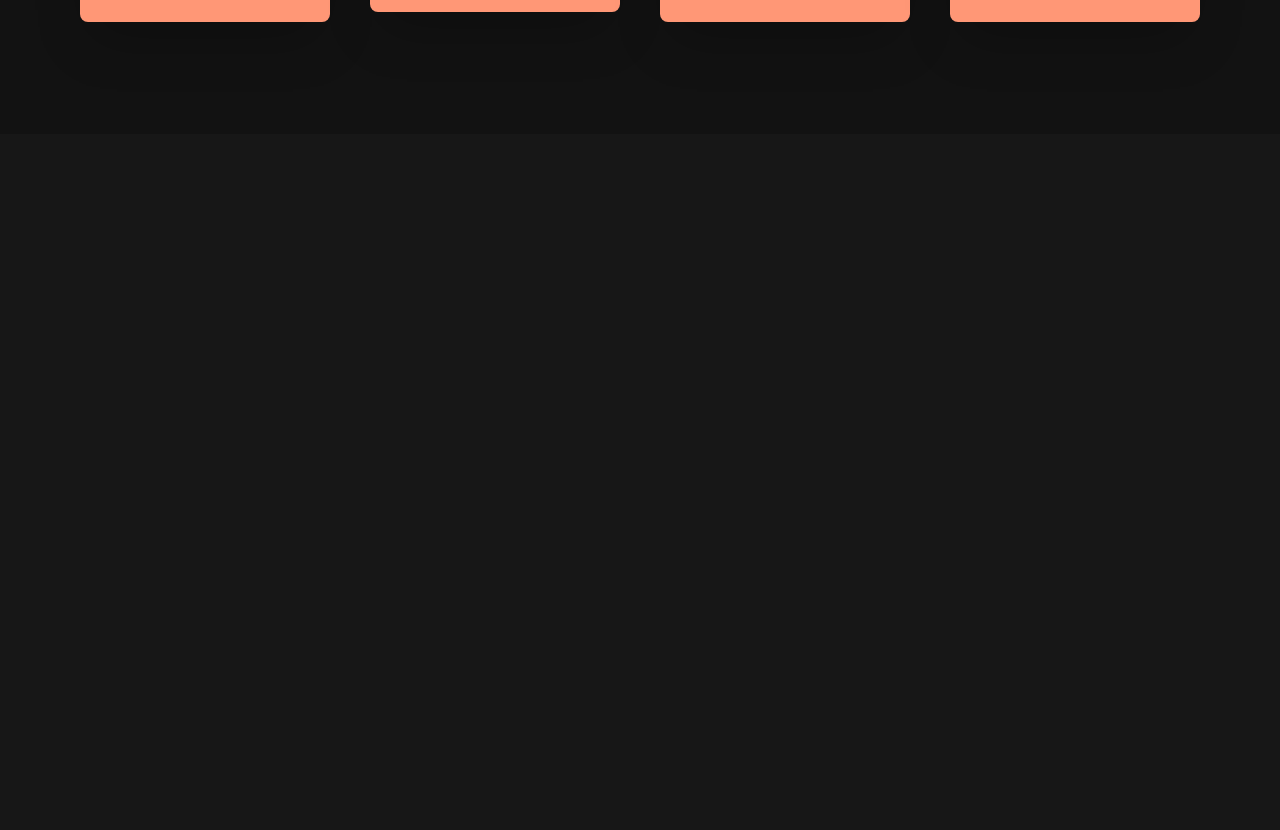
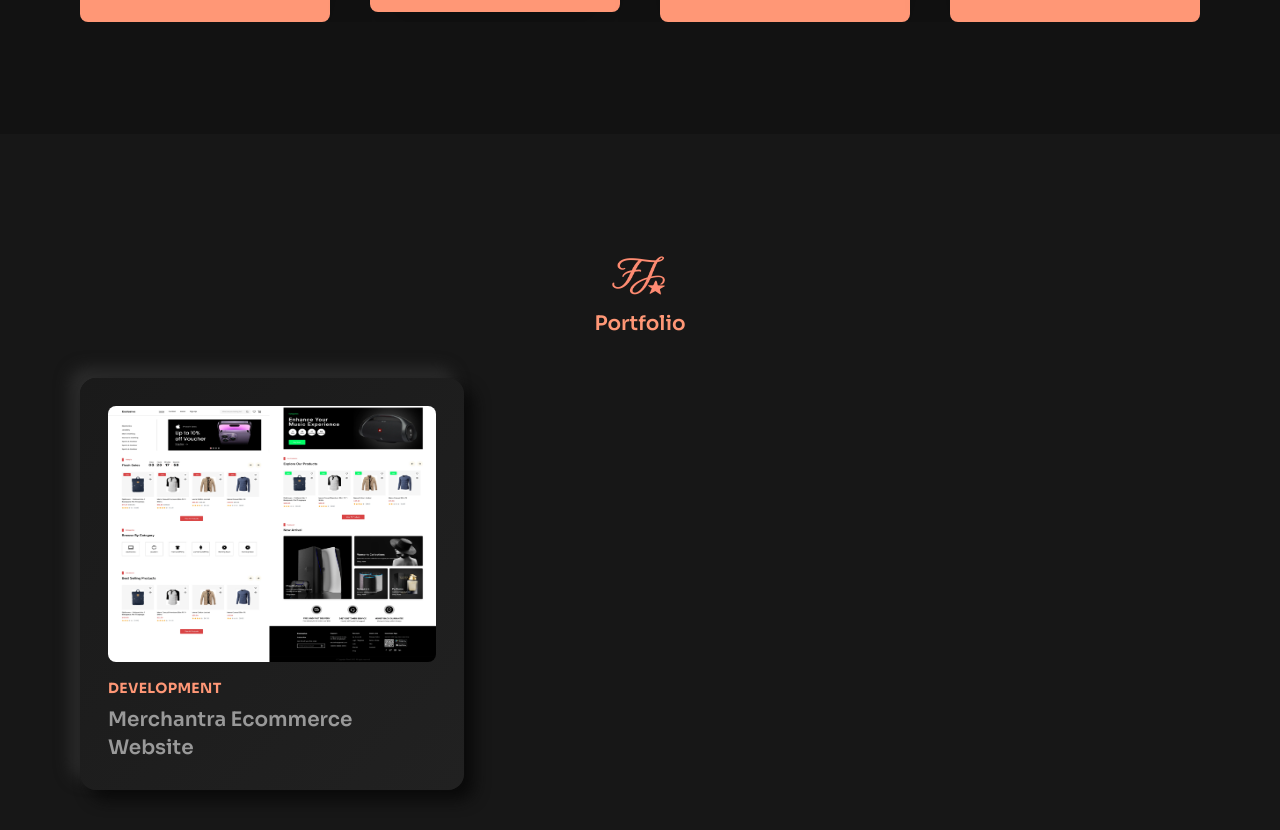
Before and after one commit to Fozan3060/my-portfolio-v2, a Next.js app: page / in a window 1280 px wide. Shown: the part 3440-4270 px from the top of the page. Before the commit the page ends 3574 px from the top, so only its background shows below. Built offline with nearby package versions, Linux system fonts and the light colour scheme.

Commit message:
feat: created and styled portfolio section

```diff
--- a/package.json
+++ b/package.json
@@ -18,6 +18,7 @@
     "react-dom": "^19.0.0",
     "react-icons": "^5.5.0",
     "react-intersection-observer": "^9.16.0",
+    "react-modal": "^3.16.3",
     "react-parallax-tilt": "^1.7.297",
     "sanity": "^3.92.0",
     "styled-components": "^6.1.18"
@@ -28,6 +29,7 @@
     "@types/node": "^20",
     "@types/react": "^19",
     "@types/react-dom": "^19",
+    "@types/react-modal": "^3.16.3",
     "eslint": "^9",
     "eslint-config-next": "15.3.3",
     "tailwindcss": "^4",
--- a/src/app/globals.css
+++ b/src/app/globals.css
@@ -13,6 +13,9 @@
   --breakpoint-small_phone: 350px;
   --breakpoint-medium_phone: 400px;
   --breakpoint-semi_lg:1150px;
+  --breakpoint-semi_md:990px;
+  --gradient-card-bg: linear-gradient(145deg, #1e2024, #23272b);
+  --shadow-neumorphic: 10px 10px 19px #1c1e22, -10px -10px 19px #262a2e;
 }
 
 .directional-overlay {
@@ -42,3 +45,22 @@
   overflow: hidden;
   background: url('/assets/hero.png');
 }
+
+.portfolioCard{
+  box-shadow: rgba(0, 0, 0, 0.15) 0px 5px 15px 0px;
+}
+
+@keyframes scaleIn {
+  0% {
+    transform: scale(0.5);
+    opacity: 0;
+  }
+  100% {
+    transform: scale(1);
+    opacity: 1;
+  }
+}
+
+.animate-scaleIn {
+  animation: scaleIn 0.3s ease-out forwards;
+}
--- a/src/app/layout.tsx
+++ b/src/app/layout.tsx
@@ -1,7 +1,6 @@
 import type { Metadata } from 'next'
 import { Sora } from 'next/font/google'
 import './globals.css'
-import Wrapper from '@/components/complex/Wrapper'
 import Header from '@/components/complex/Header'
 
 const sora = Sora({ subsets: ['latin'], variable: '--font-sora' })
@@ -20,7 +19,7 @@ export default function RootLayout ({
     <html lang='en'>
       <body className={`${sora.variable} antialiased bg-background font-sora`}>
         <Header />
-       {children}
+        {children}
       </body>
     </html>
   )
--- a/src/app/page.tsx
+++ b/src/app/page.tsx
@@ -1,5 +1,6 @@
 import AboutMe from "@/components/complex/AboutMe";
 import Herosection from "@/components/complex/Herosection";
+import Portfolio from "@/components/complex/Portfolio";
 import Services from "@/components/complex/Services";
 import LeftBanner from "@/components/compound/LeftBanner";
 import MiddleBanner from "@/components/compound/MiddleBanner";
@@ -14,6 +15,7 @@ export default function Home() {
     <AboutMe/>
     <Personalnfo/>
     <Services/>
+    <Portfolio/>
   </main>
   );
 }
--- /dev/null
+++ b/src/components/complex/Portfolio.tsx
@@ -0,0 +1,20 @@
+import React from 'react'
+import Logo from '../ui/Logo'
+import SectionHeading from '../ui/SectionHeading'
+import SectionWrapper from '../ui/SectionWrapper'
+import Wrapper from './Wrapper'
+import PortfolioCard from './PortfolioCard'
+
+const Portfolio = () => {
+  return (
+    <Wrapper>
+      <SectionWrapper>
+        <Logo src='/assets/logo2.png' classname='h-16 w-20 m-auto' />
+        <SectionHeading heading='Portfolio' />
+        <PortfolioCard />
+      </SectionWrapper>
+    </Wrapper>
+  )
+}
+
+export default Portfolio
--- /dev/null
+++ b/src/components/complex/PortfolioCard.tsx
@@ -0,0 +1,59 @@
+'use client'
+
+import React, { useState } from 'react'
+import Image from 'next/image'
+import { MdArrowOutward } from 'react-icons/md'
+import Modal from '../compound/Modal'
+import DirectionalButton from '../compound/DirectionalButton'
+import { FaArrowUpRightFromSquare } from 'react-icons/fa6'
+import PortfolioModal from '../compound/PortfolioModal'
+
+const skills = ['React', 'TypeScript', 'Tailwind CSS', 'Jest']
+
+const PortfolioCard = () => {
+  const [isOpen, setIsOpen] = useState(false)
+
+  return (
+    <>
+      <div
+        className='sm:w-96 rounded-2xl p-7 bg-gradient-to-br from-[#1A1A1A] to-[#212121]
+        shadow-[10px_10px_15px_#0A0A0A,-10px_-10px_15px_#2C2C2C]'
+      >
+        <div
+          className='w-full h-64 rounded-lg overflow-hidden mb-4'
+          onClick={() => setIsOpen(true)}
+        >
+          <Image
+            src={'/assets/MerchantraFinal.webp'}
+            width={400}
+            height={400}
+            className='w-full h-full cursor-pointer transition-transform duration-400 hover:scale-110'
+            alt='ProjectImage'
+          />
+        </div>
+
+        <h3 className='text-custom-orange mb-2 font-bold uppercase text-sm tracking-wide'>
+          Development
+        </h3>
+
+        <h2
+          className='text-xl font-semibold text-text1 hover:text-custom-orange transition-colors duration-500 cursor-pointer group'
+          onClick={() => setIsOpen(true)}
+        >
+          <span>
+            Merchantra Ecommerce Website
+            <MdArrowOutward className='transition-transform inline-block scale-0 ease-out group-hover:scale-125 group-hover:translate-x-1 ml-3 duration-300 mb-1' />
+          </span>
+        </h2>
+      </div>
+      <PortfolioModal
+        isOpen={isOpen}
+        setIsOpen={setIsOpen}
+        skills={skills}
+      />
+
+    </>
+  )
+}
+
+export default PortfolioCard
--- a/src/components/complex/Services.tsx
+++ b/src/components/complex/Services.tsx
@@ -96,7 +96,7 @@ const Services: React.FC = () => {
           <Logo src='/assets/logo2.png' classname='h-16 w-20 m-auto' />
           <SectionHeading heading='Services' />
 
-          <div className='grid grid-cols-1 sm:grid-cols-2 lg:grid-cols-3 xl:grid-cols-4 gap-10 px-[15px] sm:px-0   mx-auto items-center mt-20 '>
+          <div className='grid overflow-hidden grid-cols-1 sm:grid-cols-2 lg:grid-cols-3 xl:grid-cols-4 gap-10 px-[15px] sm:px-0   mx-auto items-center mt-20 '>
             {servicesData.map((service, index) => (
               <ServiceCard
                 key={index}
--- a/src/components/compound/DirectionalButton.tsx
+++ b/src/components/compound/DirectionalButton.tsx
@@ -5,9 +5,10 @@ import Button from '@/components/ui/Button'
 import { div } from 'framer-motion/client'
 
 type DirectionalButtonType = {
-  label: string
+  label?: string
+  children?: React.ReactNode
 }
-const DirectionalButton: React.FC<DirectionalButtonType> = ({ label }) => {
+const DirectionalButton: React.FC<DirectionalButtonType> = ({ label , children}) => {
   const wrapperRef = useRef<HTMLDivElement>(null)
   const [transform, setTransform] = useState('')
 
@@ -46,7 +47,10 @@ const DirectionalButton: React.FC<DirectionalButtonType> = ({ label }) => {
       <Button
         label={label}
         className=' relative text-nowrap top-0 font-semibold text-background hover:text-background h-14 z-10 bg-transparent cursor-pointer'
-      />
+
+      >
+        {children}
+      </Button>
     </div>
   )
 }
--- /dev/null
+++ b/src/components/compound/Modal.tsx
@@ -0,0 +1,60 @@
+'use client'
+
+import { useEffect } from 'react'
+import { motion, AnimatePresence } from 'framer-motion'
+import Button from '../ui/Button'
+
+interface ModalProps {
+  isOpen: boolean
+  onClose: () => void
+  children: React.ReactNode
+}
+
+const Modal = ({ isOpen, onClose, children }: ModalProps) => {
+  useEffect(() => {
+    const handleEsc = (e: KeyboardEvent) => {
+      if (e.key === 'Escape') onClose()
+    }
+    if (isOpen) document.addEventListener('keydown', handleEsc)
+    return () => document.removeEventListener('keydown', handleEsc)
+  }, [isOpen, onClose])
+
+  return (
+    <AnimatePresence>
+      {isOpen && (
+        <motion.div
+          className='fixed inset-0 z-50 flex items-center justify-center bg-black/50 backdrop-blur-sm'
+          initial={{ opacity: 0 }}
+          animate={{ opacity: 1 }}
+          exit={{ opacity: 0 }}
+          onClick={onClose}
+        >
+          <motion.div
+            className='relative max-w-6xl semi_md:w-full mx-4
+    bg-gradient-to-br from-[#1A1A1A] to-[#212121]
+    shadow-[10px_10px_15px_#0A0A0A,-10px_-10px_15px_#2C2C2C]
+    rounded-2xl p-7 md:p-10 overflow-y-auto max-h-[90vh] scroll-smooth'
+            initial={{ scale: 0.8, opacity: 0 }}
+            animate={{ scale: 1, opacity: 1 }}
+            exit={{ scale: 0.8, opacity: 0 }}
+            transition={{ duration: 0.3, ease: 'easeOut' }}
+            onClick={e => e.stopPropagation()}
+          >
+            <Button
+              label='✕'
+              onClick={onClose}
+              className='bg-gradient-to-br from-[#1A1A1A] to-[#212121]
+    fixed top-10 right-6 sm:absolute sm:top-4 sm:right-4 text-lg cursor-pointer text-white shadow-[4px_4px_10px_#0A0A0A,-4px_-4px_10px_#2C2C2C]
+    w-12 aspect-square flex items-center justify-center
+    rounded-full'
+            />
+
+            {children}
+          </motion.div>
+        </motion.div>
+      )}
+    </AnimatePresence>
+  )
+}
+
+export default Modal
--- /dev/null
+++ b/src/components/compound/PortfolioModal.tsx
@@ -0,0 +1,60 @@
+import React from 'react'
+import { FaArrowUpRightFromSquare } from 'react-icons/fa6'
+import DirectionalButton from './DirectionalButton'
+import Modal from './Modal'
+import Image from 'next/image'
+type PortfolioModalType = {
+  isOpen: boolean
+  setIsOpen: (isOpen: boolean) => void
+  skills: string[]
+}
+
+const PortfolioModal: React.FC<PortfolioModalType> = ({
+  isOpen,
+  setIsOpen,
+  skills
+}) => {
+  return (
+    <Modal isOpen={isOpen} onClose={() => setIsOpen(false)}>
+      <div className='flex sm:w-[26rem]  lg:w-full m-auto semi_md:flex-row flex-col gap-16'>
+        <Image
+          src={'/assets/MerchantraFinal.webp'}
+          width={400}
+          height={400}
+          className='lg:w-[28rem]  xl:w-[30rem] h-auto rounded-lg'
+          alt='ProjectImage'
+        />
+        <div className='flex flex-col justify-between'>
+          <div>
+            <h2 className='text-2xl  font-semibold text-custom-orange'>
+              Merchantra Ecommerce Website
+            </h2>
+            <p className='text-text2 mt-4 mb-6 lg:text-lg'>
+              A contemporary e-commerce platform developed using React,
+              TypeScript, and Tailwind CSS, designed for purchasing household
+              items and clothing.
+            </p>
+            <div className='flex mb-10 semi_md:mb-0 semi_md:text-sm lg:text-base items-center flex-wrap gap-2 '>
+              {skills.map((skill, index) => (
+                <span className='bg-background  py-2 px-6 cursor-pointer hover:bg-custom-orange transition-colors duration-300 hover:text-background font-medium text-center text-nowrap text-white rounded-3xl'>
+                  {skill}
+                </span>
+              ))}
+            </div>
+          </div>
+
+          <div className='w-32'>
+            <DirectionalButton>
+              <span className='flex items-center justify-center gap-3 '>
+                <span>View Project</span>
+                <FaArrowUpRightFromSquare size={20} />
+              </span>
+            </DirectionalButton>
+          </div>
+        </div>
+      </div>
+    </Modal>
+  )
+}
+
+export default PortfolioModal
```
Also changed, not shown: public/assets/MerchantraFinal.webp (added), 1 other file (tests, documents, lock files or other folders).
